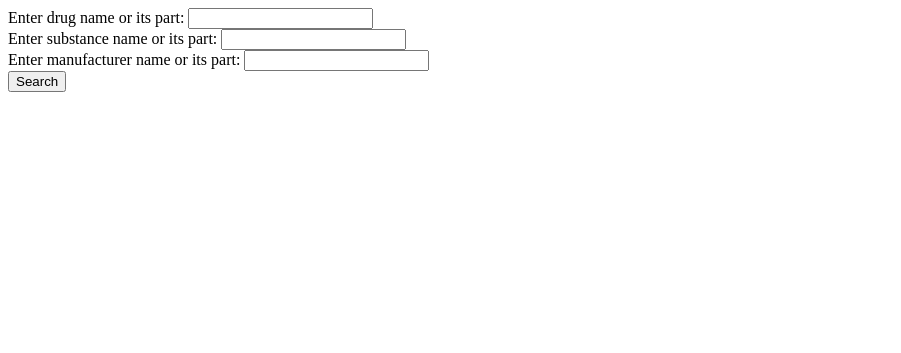
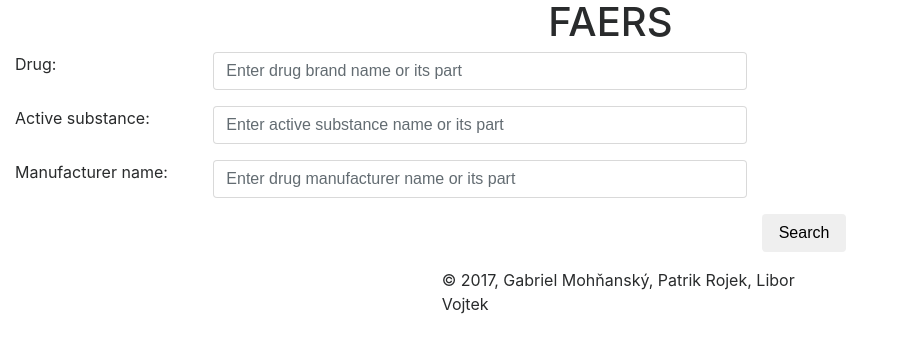
Before and after one commit to LiborVojtek/faersUI, a PHP site: page /faersREST/ in a window 1280 px wide. Shown: the top 353 px of the page, without its empty margins (0-901 px from the left). Run offline with PHP 8.4, Linux system fonts and the light colour scheme; some libraries are stand-ins or nearby versions.

Commit message:
Design
Design and bug fixes.

```diff
--- a/index.php
+++ b/index.php
@@ -1,16 +1,35 @@
-<html>
+<!DOCTYPE html>
+<html lang="en">
 <head>
+<meta charset="UTF-8">
+<link rel="stylesheet" href="https://maxcdn.bootstrapcdn.com/bootstrap/4.0.0-alpha.6/css/bootstrap.min.css" integrity="sha384-rwoIResjU2yc3z8GV/NPeZWAv56rSmLldC3R/AZzGRnGxQQKnKkoFVhFQhNUwEyJ" crossorigin="anonymous">
 </head>
 <body>
-<form action="" method="get">
-<label for="drugName">Enter drug name or its part:</label>
-<input type="text" name="drugName"><br>
-<label for="drugName">Enter substance name or its part:</label>
-<input type="text" name="substanceName"><br>
-<label for="drugName">Enter manufacturer name or its part:</label>
-<input type="text" name="manufacturerName"><br>
-<input type="submit" name="search" value="Search">
-</form>
+<div class="container-fluid">
+	<div class="row">
+		<div class="col-md-2 offset-md-5">
+			<h1>FAERS</h1>
+		</div>
+	</div>
+	<form action="" method="get">
+		<div class="form-group row">
+			<label for="drugName" class="control-label col-md-2">Drug:</label>
+			<input type="text" name="drugName" class="form-control col-md-5" placeholder="Enter drug brand name or its part">
+		</div>
+		<div class="form-group row">
+			<label for="drugName" class="control-label col-md-2">Active substance:</label>
+			<input type="text" name="substanceName" class="form-control col-md-5" placeholder="Enter active substance name or its part">
+		</div>
+		<div class="form-group row">
+			<label for="drugName" class="control-label col-md-2">Manufacturer name:</label>
+			<input type="text" name="manufacturerName" class="form-control col-md-5" placeholder="Enter drug manufacturer name or its part">
+		</div>
+		<div class="form-group row">
+			<div class="col-md-2 offset-md-7">
+				<button type="submit" name="search" class="btn btn-default">Search</button>
+			</div>
+		</div>
+	</form>
 <?php
 require "configUI.php";
 require "restGetFunctions.php";
@@ -20,7 +39,7 @@ if (isset($_GET['search'])){
 	if (isset($_GET['drugName']) && strlen($_GET['drugName']) > 0)
 		$search = strtoupper($_GET['drugName']) . '/';
 	else
-		$search = $search . '0/';
+		$search = '0/';
 	if (isset($_GET['substanceName']) && strlen($_GET['substanceName']) > 0)
 		$search = $search . strtoupper($_GET['substanceName']) . '/';
 	else
@@ -31,7 +50,10 @@ if (isset($_GET['search'])){
 		$search = $search . '0/';
 	$drugs = getDrugNames($pathREST, $search);
 	if (count($drugs) < 1){
-		echo "No drugs found with entered search parameters.";
+		echo '
+			<div class="row">
+				<div class="col-md-4 offset-md-4 alert alert-danger">No drugs found with entered search parameters.</div>
+			</div>';
 	} else {
 		//if (count($drugs) < $pageLimit){
 			$pageLimit = count($drugs);
@@ -39,5 +61,14 @@ if (isset($_GET['search'])){
 	}
 }
 ?>
+	<div class="row">
+		<div class="offset-md-4 col-md-4">
+			© 2017, Gabriel Mohňanský, Patrik Rojek, Libor Vojtek
+		</div>
+	</div>
+</div>
+<script src="https://code.jquery.com/jquery-3.1.1.slim.min.js" integrity="sha384-A7FZj7v+d/sdmMqp/nOQwliLvUsJfDHW+k9Omg/a/EheAdgtzNs3hpfag6Ed950n" crossorigin="anonymous"></script>
+<script src="https://cdnjs.cloudflare.com/ajax/libs/tether/1.4.0/js/tether.min.js" integrity="sha384-DztdAPBWPRXSA/3eYEEUWrWCy7G5KFbe8fFjk5JAIxUYHKkDx6Qin1DkWx51bBrb" crossorigin="anonymous"></script>
+<script src="https://maxcdn.bootstrapcdn.com/bootstrap/4.0.0-alpha.6/js/bootstrap.min.js" integrity="sha384-vBWWzlZJ8ea9aCX4pEW3rVHjgjt7zpkNpZk+02D9phzyeVkE+jo0ieGizqPLForn" crossorigin="anonymous"></script>
 </body>
 </html>
--- a/printTables.php
+++ b/printTables.php
@@ -1,8 +1,15 @@
 <?php
 
 function printDrugsList($drugs, $pageLimit){
-	echo 'Showing ' . $pageLimit . ' drugs from ' . count($drugs) . ' found.';
-	echo '<table><tr><th>Brand name▲</th><th>Substance name</th><th>Manufacturer name</th></tr>';
+	echo '<div class="row"><div class="col-md-4 offset-md-1 alert alert-success">Showing ' . $pageLimit . ' drugs from ' . count($drugs) . ' found.</div></div>';
+	echo '<table class="table table-striped table-bordered table-hover">
+			<tr>
+				<thead class="thead-inverse">
+					<th>Brand name▲</th>
+					<th>Substance name</th>
+					<th>Manufacturer name</th>
+				</thead>
+			</tr>';
 	foreach ($drugs as $drug){
 		//$brand_name = get_object_vars($drug)['brand_name'];
 		echo '<tr><td><a href="sideeffects.php?brandname=' . get_object_vars($drug)['brand_name'] . '">'
@@ -14,14 +21,45 @@ function printDrugsList($drugs, $pageLimit){
 }
 
 function printSideEffectsList($sideEffects, $pageLimit){
-	echo 'Showing ' . $pageLimit . ' sideeffects from ' . count($sideEffects) . ' found.';
-	echo '<table><tr><th>Side effect</th><th>Number of occurrences▼</th></tr>';
-	foreach ($sideEffects as $sideEffect){
-		//$brand_name = get_object_vars($drug)['brand_name'];
-		echo '<tr><td>'	. get_object_vars($sideEffect)['meddra_pt'] . '</td><td>'
-		. get_object_vars($sideEffect)['quantity'] . '</td><td></tr>';
+
+	echo '<div class="row"><div class="col-md-4 offset-md-1 alert alert-success">Showing ' . $pageLimit . ' sideeffects from ' . count($sideEffects) . ' found.</div></div>';
+	echo '<table class="table table-striped table-bordered table-hover">
+			<tr>
+				<thead class="thead-inverse">
+					<th>Side effect</th>
+					<th>Number of occurrences▼</th>
+				</thead>
+			</tr>';
+	foreach ($sideEffects as $key => $value){
+		echo '<tr><td>'	. $key . '</td><td>'
+		. $value . '</td></tr>';
 	}
 	echo '</table>';
 }
+//Sorting unimplemented yet.
+/*
+function compareDrugsByNameAsc($a, $b){
 
+}
+
+function compareDrugsByNameDesc($a, $b){
+
+}
+
+function sortDrugs($drugs, $sortFunction){
+	usort($drugs, $sortFunction());
+}
+
+function compareSideEffectsByNameAsc($a, $b){
+	return strcmp($a, $b);
+}
+
+function compareSideEffectsByNameDesc($a, $b){
+
+}
+
+function sortSideEffects($sideEffects, $sortFunction){
+	uksort($sideEffects, "compareSideEffectsByNameAsc");
+}
+*/
 ?>
--- a/restGetFunctions.php
+++ b/restGetFunctions.php
@@ -28,12 +28,4 @@ function getDrugSideEffects($pathREST, $brandName, $date = 0){
 	return json_decode($curl_response);
 }
 
-function compareDrugsByName($a, $b){
-
-}
-
-function sortDrugsInstances($drugs){
-
-}
-
 ?>
```
Also changed, not shown: sideeffects.php (+36 -8 lines), 1 other file.
